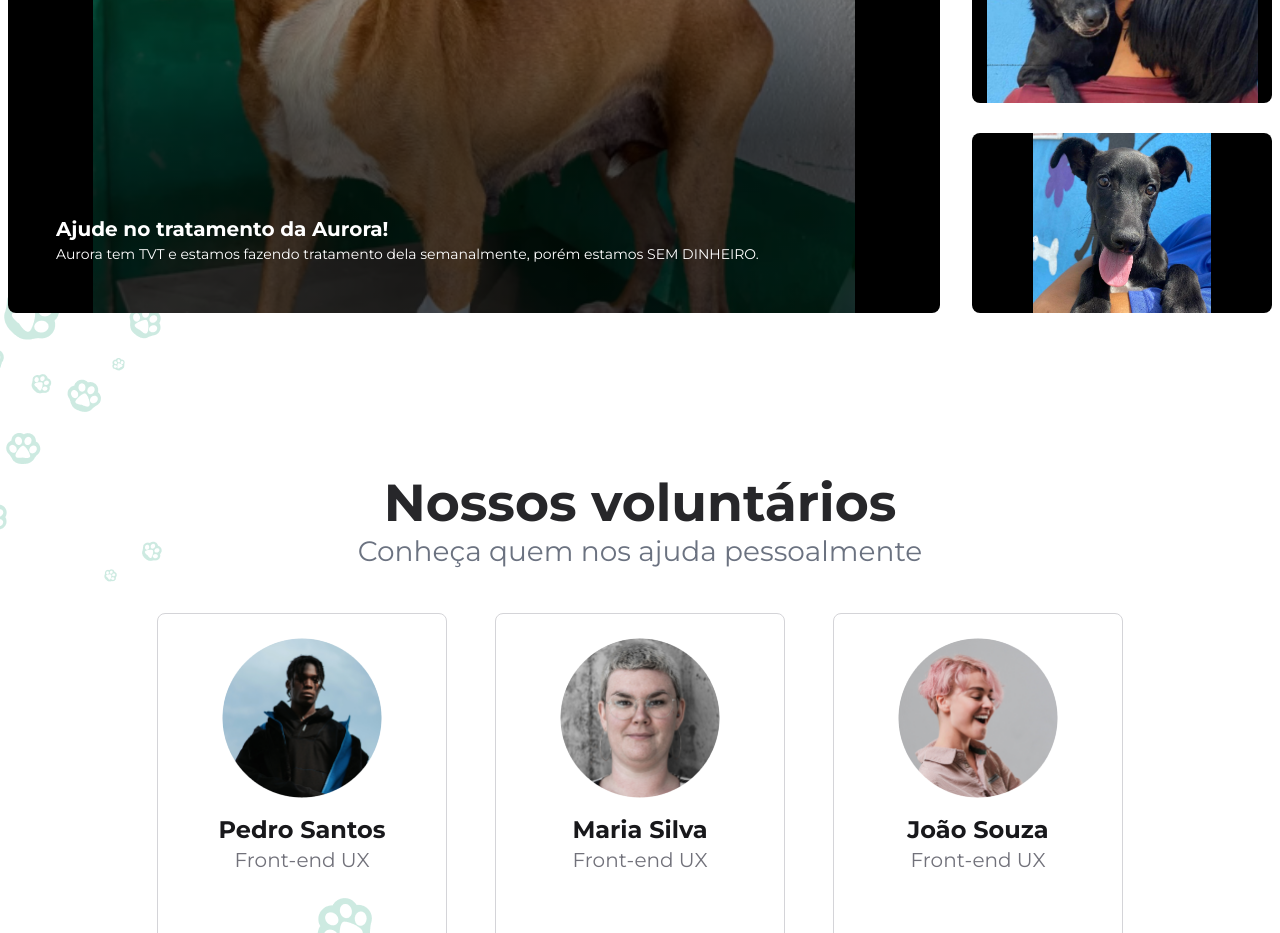
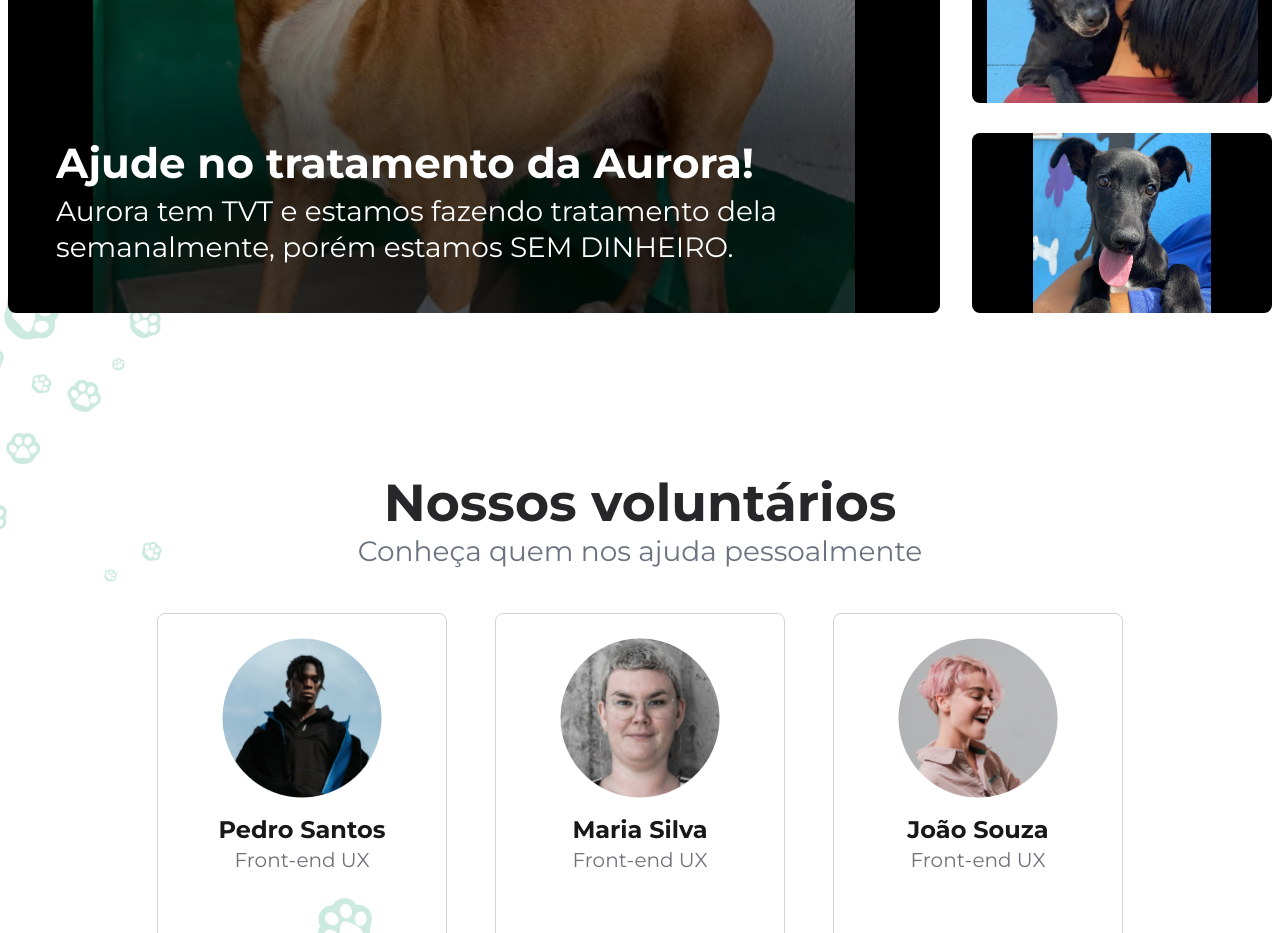
Before and after one commit to pataamada/ong-manager, a Next.js app: page /landing in a window 1280 px wide. Shown: the part 3980-4913 px from the top of the page. Built offline with nearby package versions, Linux system fonts and the light colour scheme; some icons are missing.

Commit message:
feat: selected campaign change animation

```diff
--- a/src/app/landing/-components/Campaigns.tsx
+++ b/src/app/landing/-components/Campaigns.tsx
@@ -1,5 +1,6 @@
 "use client"
 
+import { AnimatePresence, motion } from "framer-motion"
 import { useState } from "react"
 
 type Campaign = {
@@ -14,22 +15,19 @@ const availableCampaigns: Campaign[] = [
     {
         id: 1,
         title: "Ajude no tratamento da Aurora!",
-		description:
-			"Aurora tem TVT e estamos fazendo tratamento dela semanalmente, porém estamos SEM DINHEIRO.",
+        description: "Aurora tem TVT e estamos fazendo tratamento dela semanalmente, porém estamos SEM DINHEIRO.",
         image: "/landingPage/campaigns/image3.png",
     },
     {
         id: 2,
         title: "Ajude a alimentar os cães de rua!",
-		description:
-			"Estamos arrecadando fundos para alimentar cães de rua que precisam de nossa ajuda. Cada doação faz a diferença!",
+        description: "Estamos arrecadando fundos para alimentar cães de rua que precisam de nossa ajuda. Cada doação faz a diferença!",
         image: "/landingPage/campaigns/image2.png",
     },
     {
         id: 3,
-		title: "Construção de um abrigo para animais! Construção de um abrigo para animais!",
-		description:
-			"Precisamos de sua ajuda para construir um abrigo seguro e confortável para animais abandonados. Contribua para essa causa!",
+        title: "Construção de um abrigo para animais!",
+        description: "Precisamos de sua ajuda para construir um abrigo seguro e confortável para animais abandonados. Contribua para essa causa!",
         image: "/landingPage/campaigns/image1.png",
     },
 ]
@@ -38,24 +36,27 @@ export function CampaignSection() {
     const [selectedCampaign, setSelectedCampaign] = useState<Campaign>(availableCampaigns[0])
     return (
         <div>
-			<h2 className="text-h2 text-zinc-800 text-center">
-				Precisamos da sua <span className="text-primary">Ajuda!</span>
-			</h2>
-			<p className="text-subtitle text-center text-zinc-500 mb-12">
-				Ajude a salvar nossos amiguinhos
-			</p>
+            <h2 className="text-h2 text-zinc-800 text-center">Precisamos da sua <span className="text-primary">Ajuda!</span></h2>
+            <p className="text-subtitle text-center text-zinc-500 mb-12">Ajude a salvar nossos amiguinhos</p>
             <div className="flex gap-8 sm:flex-row flex-col">
-				<div
+				<AnimatePresence mode="wait">
+                    <motion.div
+                        key={selectedCampaign.id}
                         className="flex-1 flex justify-center items-center relative sm:w-[1100px] h-[600px] min-h-[300px] rounded-lg bg-no-repeat bg-contain bg-center bg-black"
                         style={{
                             backgroundImage: `linear-gradient(0deg, rgba(0, 0, 0, 0.70) 29.75%, rgba(0, 0, 0, 0.00) 93.01%), url(${selectedCampaign.image})`,
                         }}
+						initial={{ opacity: 0, x: 20 }}
+						animate={{ opacity: 1, x: 0 }}
+						exit={{ opacity: 0, x: -20 }}
+						transition={{ duration: 0.3 }}
                     >
-					<div className="absolute bottom-0 left-0  text-white sm:p-12 p-2  w-full">
-						<h3 className="sm:text-h3 text-subtitle-2 font-bold text-ellipsis line-clamp-1">{selectedCampaign.title}</h3>
-						<p className="sm:text-subtitle text-paragraph-3 text-ellipsis line-clamp-3">{selectedCampaign.description}</p>
+                        <div className="absolute bottom-0 left-0 text-white sm:p-12 p-2 w-full">
+                            <h3 className="sm:text-[2.625rem] sm:leading-[60px] text-subtitle-2 font-bold text-ellipsis line-clamp-1">{selectedCampaign.title}</h3>
+                            <p className="sm:text-[1.75rem] sm:leading-[36px]  text-paragraph-3 text-ellipsis line-clamp-3">{selectedCampaign.description}</p>
                         </div>
-				</div>
+                    </motion.div>
+                </AnimatePresence>
                 <div className="flex justify-between sm:flex-col flex-row">
                     {availableCampaigns.map(campaign => (
                         <button
@@ -63,7 +64,7 @@ export function CampaignSection() {
                             type="button"
                             onClick={() => setSelectedCampaign(campaign)}
                             className={`rounded-lg overflow-hidden transition-all duration-300 ease-in-out
-                                sm:w-[300px] w-[100px] h-[100px] sm:h-[180px] bg-no-repeat bg-contain bg-center bg-black hover:scale-105 outline-transparent outline
+                                sm:w-[300px] w-[125px] h-[100px] sm:h-[180px] bg-no-repeat bg-contain bg-center bg-black hover:scale-105 outline-transparent outline
                                 ${selectedCampaign.id === campaign.id ? "!outline-primary" : "hover:!outline-emerald-400 "}`}
                             style={{
                                 backgroundImage: `url(${campaign.image})`,
```
Lines whose indentation alone changed are shown as unchanged.
